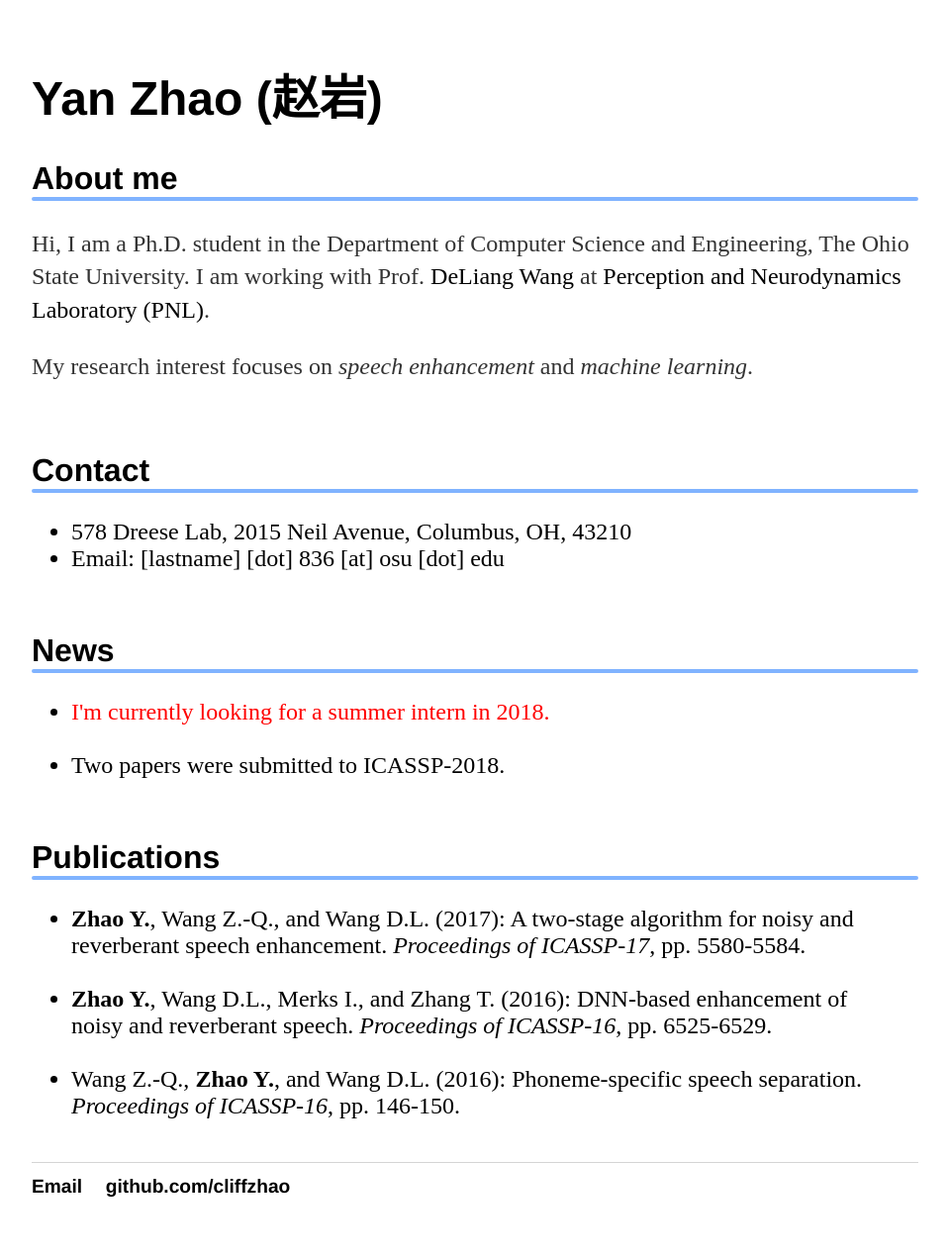
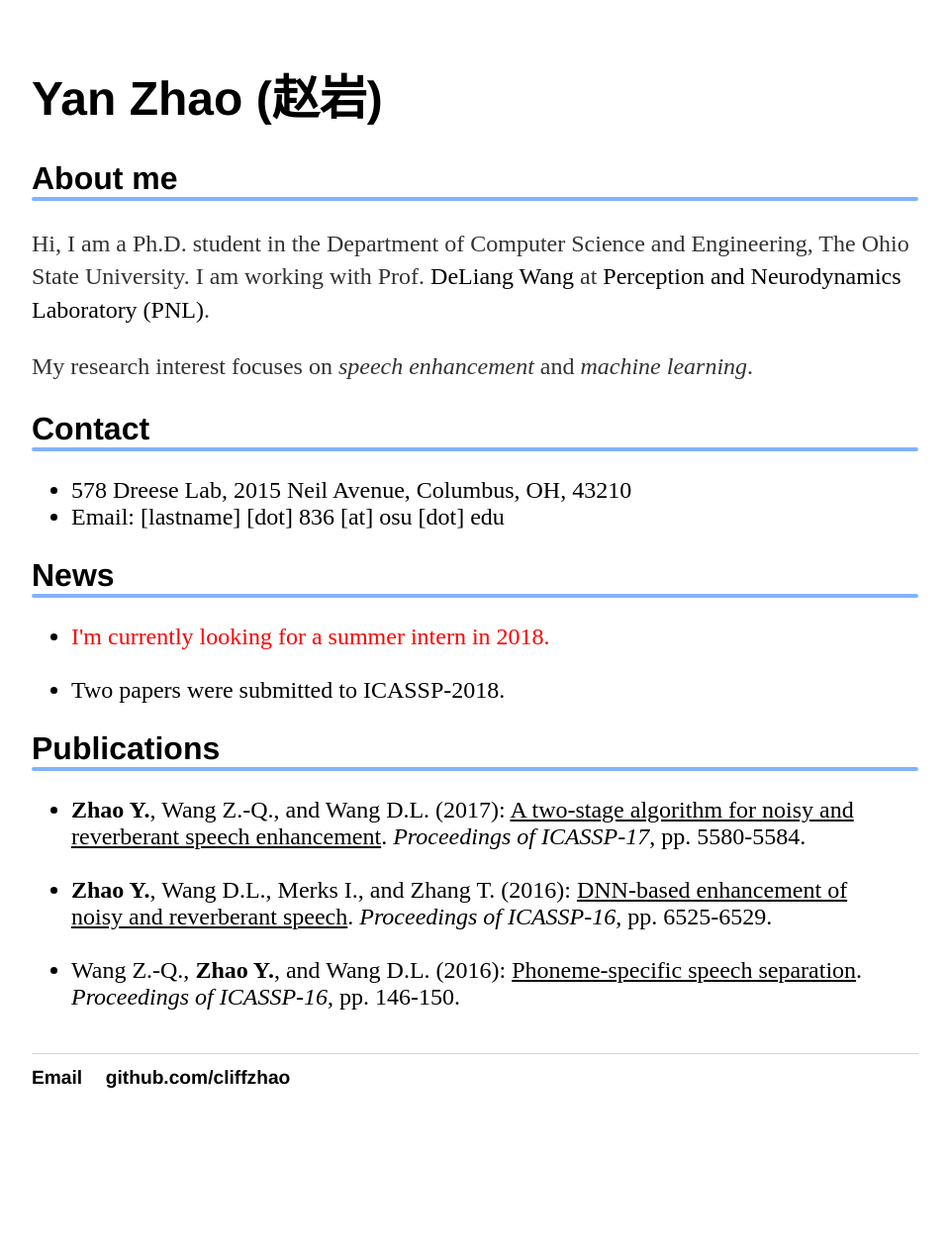
Before and after one commit to cliffzhao/cliffzhao.github.io, a Jekyll site: the page built from index.html, in a window 1280 px wide. Shown: the whole page at 99% size, without its empty margins (160-1119 px from the left). Built offline with Jekyll 4.4.1, drawn with Linux system fonts in a browser that asks for light colours; after the commit the page ends 1160 px from its top, so only the background shows below that.

Commit message:
update links

```diff
--- a/index.html
+++ b/index.html
@@ -11,7 +11,6 @@ title: Yan Zhao
     <p>Hi, I am a Ph.D. student in the Department of Computer Science and Engineering, The Ohio State University. I am working with Prof. <a href="http://web.cse.ohio-state.edu/~dwang/">DeLiang Wang</a> at <a href="http://web.cse.ohio-state.edu/~dwang/pnl/">Perception and Neurodynamics Laboratory (PNL)</a>.</p>
 
     <p>My research interest focuses on <I>speech enhancement</I> and <I>machine learning</I>. </p>
-    <br>
 
     <h2>Contact</h2>
     <ul>
@@ -20,7 +19,6 @@ title: Yan Zhao
       <li><span>Email: [lastname] [dot] 836 [at] osu [dot] edu</span></li>
 
     </ul>
-    <br>
 
 
     <h2>News</h2>
@@ -33,12 +31,11 @@ title: Yan Zhao
     <li>Two papers were submitted to ICASSP-2018.
     </li>
     </ul>
-    <br>
 
     <h2>Publications</h2>
     <ul>
     <li><strong>Zhao Y.</strong>, Wang Z.-Q., and Wang D.L. (2017):
-      <a href="cliffzhao.github.io/Publications/ZWW.icassp17.pdf" target="_blank">A two-stage algorithm for noisy and reverberant speech enhancement</a>. <cite>Proceedings of ICASSP-17</cite>, pp. 5580-5584.
+      <a href="cliffzhao.github.io/Publications/ZWW.icassp17.pdf" target="_blank"><U>A two-stage algorithm for noisy and reverberant speech enhancement</U></a>. <cite>Proceedings of ICASSP-17</cite>, pp. 5580-5584.
       <br>
       <br>
 
@@ -46,7 +43,7 @@ title: Yan Zhao
     </li>
 
     <li><strong>Zhao Y.</strong>, Wang D.L., Merks I., and Zhang T. (2016):
-      <a href="cliffzhao.github.io/Publications/ZWMZ.icassp16.pdf" target="_blank">DNN-based enhancement of noisy and reverberant speech</a>.
+      <a href="cliffzhao.github.io/Publications/ZWMZ.icassp16.pdf" target="_blank"><U>DNN-based enhancement of noisy and reverberant speech</U></a>.
       <cite>Proceedings of ICASSP-16</cite>, pp. 6525-6529.
       <br>
       <br>
@@ -54,7 +51,7 @@ title: Yan Zhao
     </li>
 
     <li>Wang Z.-Q.,<strong> Zhao Y.</strong>, and Wang D.L. (2016):
-      <a href="https://cliffzhao.github.io/Publications/WZW.icassp16.pdf" target="_blank">Phoneme-specific speech separation</a>.
+      <a href="https://cliffzhao.github.io/Publications/WZW.icassp16.pdf" target="_blank"><U>Phoneme-specific speech separation</U></a>.
       <cite>Proceedings of ICASSP-16</cite>, pp. 146-150.
       <br>
       <br>
```
